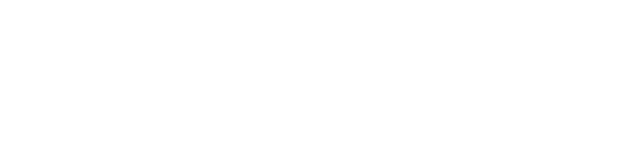
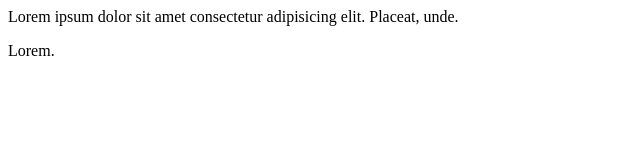
Before and after one commit to jameskielczewski/James_Kielczewski, a plain HTML site: page index.html in a window 1280 px wide. Shown: the whole page, without its empty margins (0-640 px from the left). Drawn offline with Linux system fonts and the light colour scheme.

Commit message:
added paragraphs

```diff
--- a/index.html
+++ b/index.html
@@ -7,7 +7,8 @@
 </head>
 
 <body>
-
+    <p>Lorem ipsum dolor sit amet consectetur adipisicing elit. Placeat, unde.</p>
+    <p>Lorem.</p>
 </body>
 
 </html>
```
